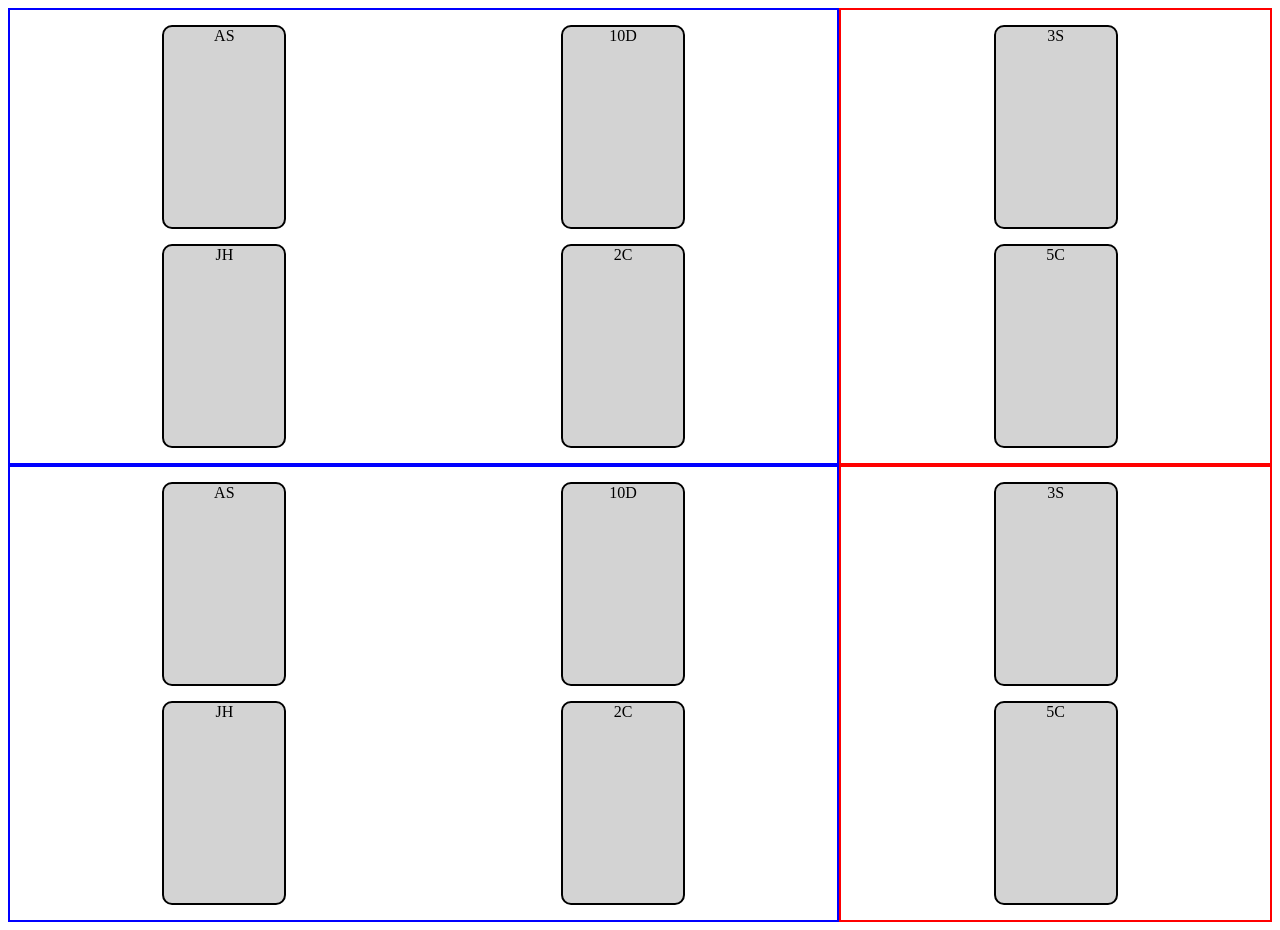
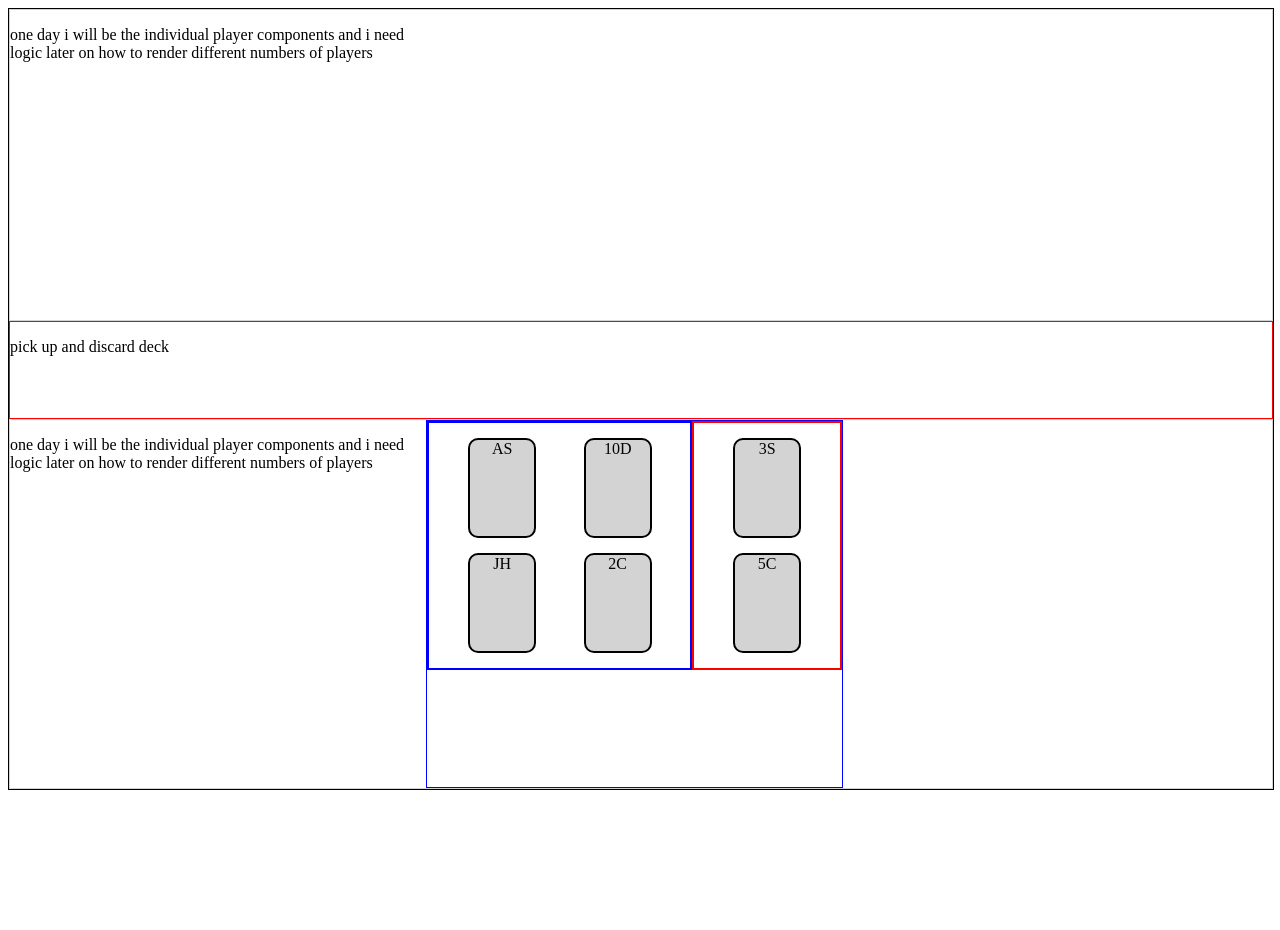
Before and after one commit to Camb-io/playcamb.io, a React (Create React App) app in the folder cambio-client/: page /1 in a window 1280 px wide. After the commit the page ends 800 px from the top, so only its background shows below. Built offline with nearby package versions, Linux system fonts and the light colour scheme.

Commit message:
decks and resizing the card, setting hand inside of current user

```diff
--- a/cambio-client/src/components/App.jsx
+++ b/cambio-client/src/components/App.jsx
@@ -1,11 +1,10 @@
 import React from 'react';
-import { Hand } from './Hand'
+import Board from './Board/Board.main'
 
 function App() {
   return (
     <div className="App">
-      <Hand />
-      <Hand />
+      <Board/>
     </div>
   );
 }
--- a/cambio-client/src/components/BottomPlayers/styles.scss
+++ b/cambio-client/src/components/BottomPlayers/styles.scss
@@ -6,9 +6,3 @@
   display: grid;
   grid-template-columns: 33% 33% 33%;
 }
-
-.current-user {
-  border-width: 1px;
-  border-style: solid;
-  border-color: blue;
-}
--- a/cambio-client/src/components/CurrentUser/styles.scss
+++ b/cambio-client/src/components/CurrentUser/styles.scss
@@ -0,0 +1,5 @@
+.current-user {
+  border-width: 1px;
+  border-style: solid;
+  border-color: blue;
+}
--- a/cambio-client/src/components/Hand/styles.scss
+++ b/cambio-client/src/components/Hand/styles.scss
@@ -28,8 +28,8 @@
 
 // hard coded for now, should be moved to Card component
 .card {
-  width: 120px;
-  height: 200px;
+  width: 4em;
+  height: 6em;
   border-radius: 10px;
   text-align: center;
   background-color: lightgray;
```
Also changed, not shown: cambio-client/src/components/DiscardDeck/DiscardDeck.main.jsx (added), cambio-client/src/components/DiscardDeck/index.js (added), cambio-client/src/components/DiscardDeck/styles.scss (added), cambio-client/src/components/DrawDeck/DrawDeck.main.jsx (added), cambio-client/src/components/DrawDeck/index.js (added), cambio-client/src/components/DrawDeck/styles.scss (added).
